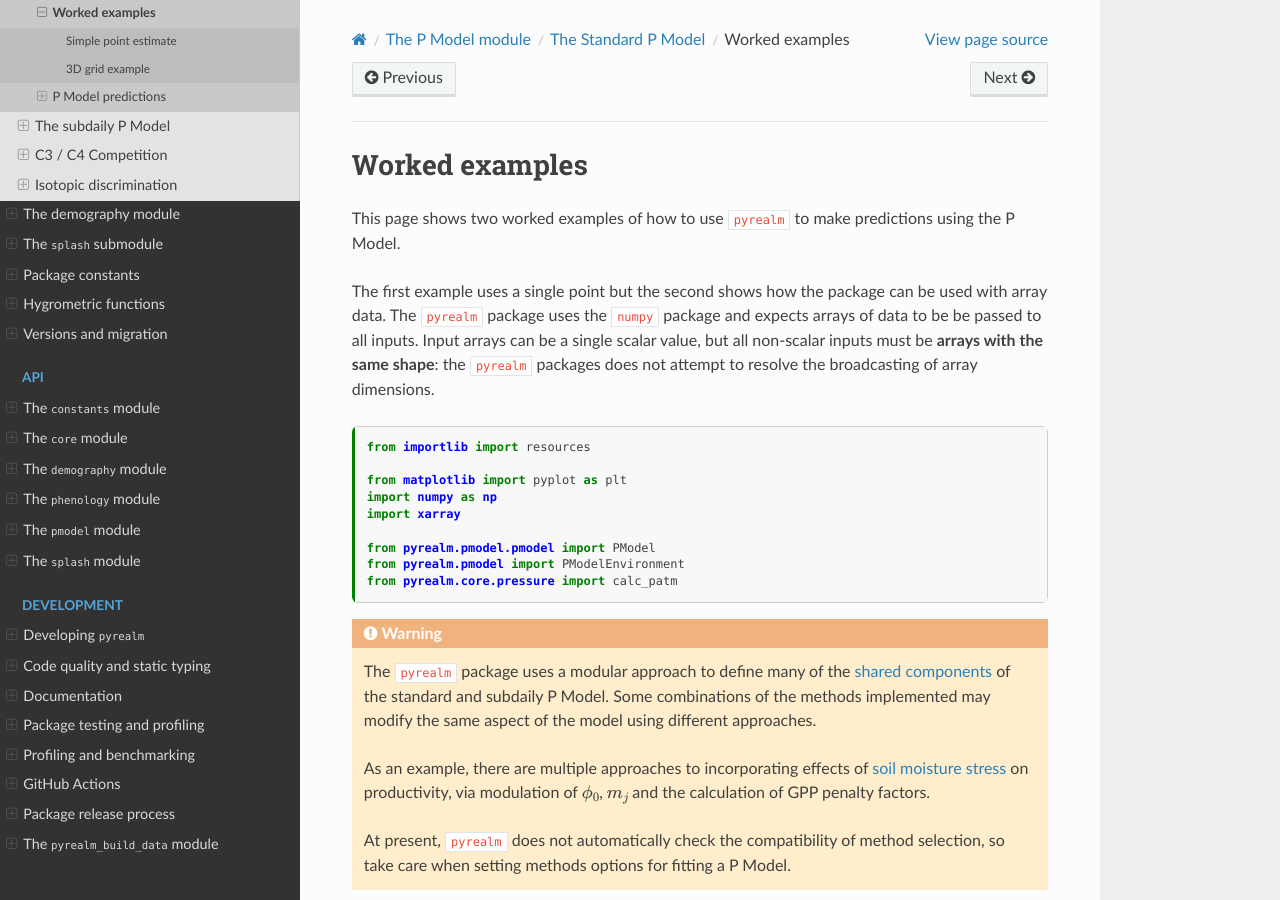
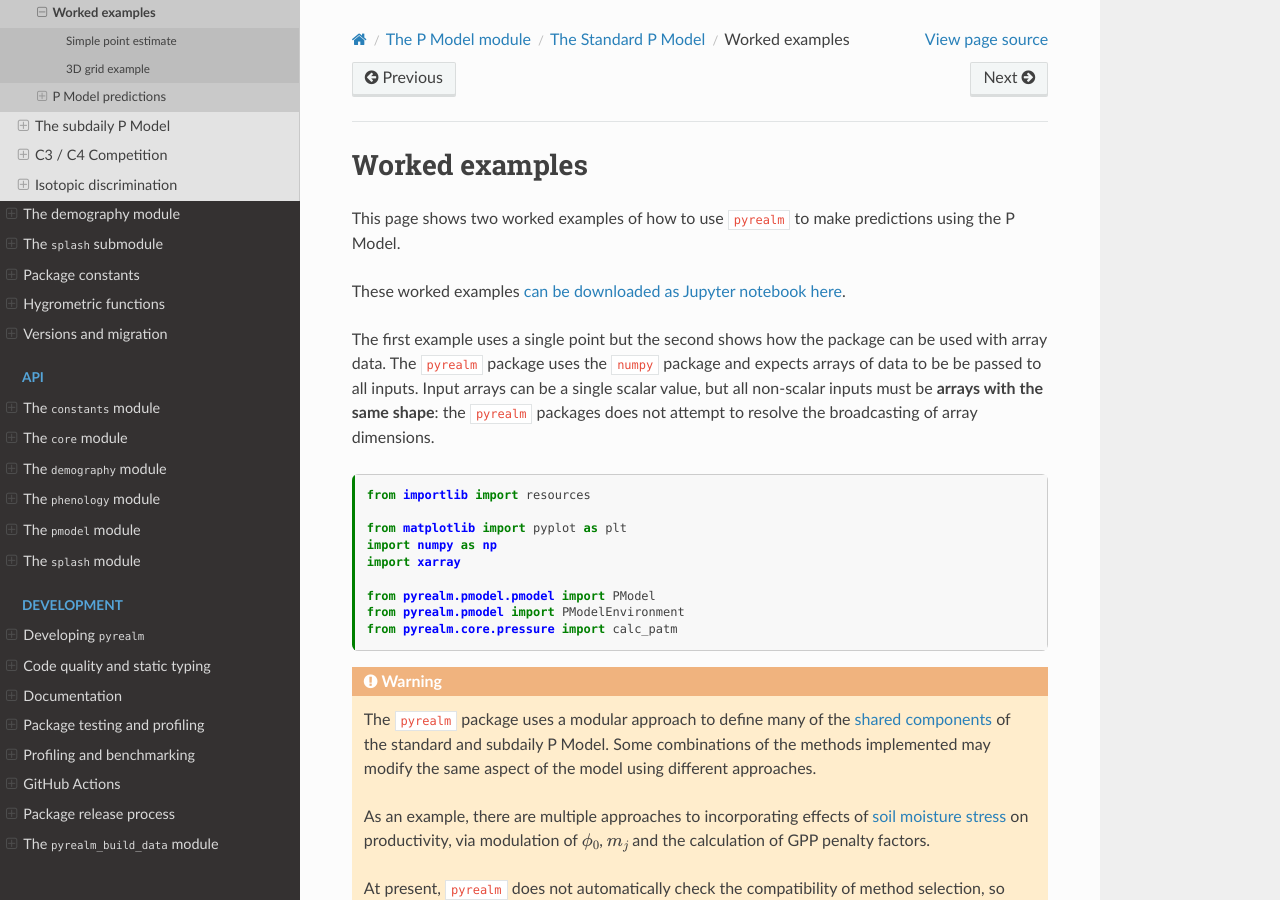
Before and after one commit to ImperialCollegeLondon/pyrealm, a Sphinx documentation site: the page built from docs/source/users/pmodel/pmodel_details/worked_examples.md, in a window 1280 px wide and 900 px high. Built offline with Sphinx 7.4.7 and the Read the Docs theme 3.1.0, drawn with Linux system fonts in a browser that asks for light colours.

Commit message:
add link to jupyternotebook

```diff
--- a/docs/source/users/pmodel/pmodel_details/worked_examples.md
+++ b/docs/source/users/pmodel/pmodel_details/worked_examples.md
@@ -25,6 +25,16 @@
 
 This page shows two worked examples of how to use `pyrealm` to make predictions using
 the P Model.
+
+These worked examples [can be downloaded as Jupyter notebook here](https://github.com/ImperialCollegeLondon/pyrealm/raw/506-getting-started-with-pyrealm/jupyter_notebooks/StandardPModel.ipynb).
+
+<!-- These worked examples
+<a
+href=
+"https://raw.githubusercontent.com/ImperialCollegeLondon/pyrealm/
+506-getting-started-with-pyrealm/jupyter_notebook/StandardPModel.ipynb"
+download="StandardPModel.ipynb">can be downloaded as Jupyter notebook here</a>.
+-->
 
 The first example uses a single point but the second shows how the package can be used
 with array data. The `pyrealm` package uses the `numpy` package and expects arrays of
```
